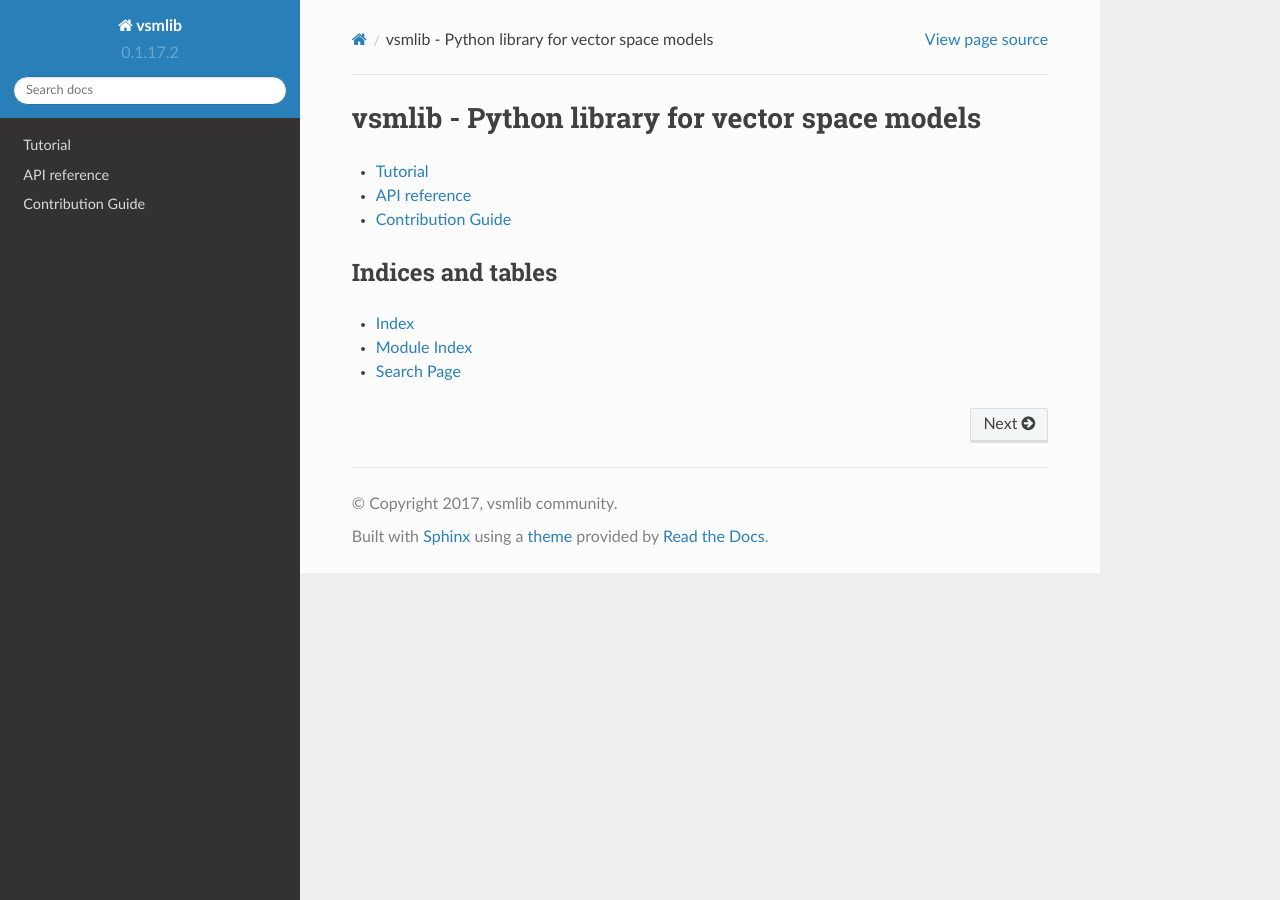
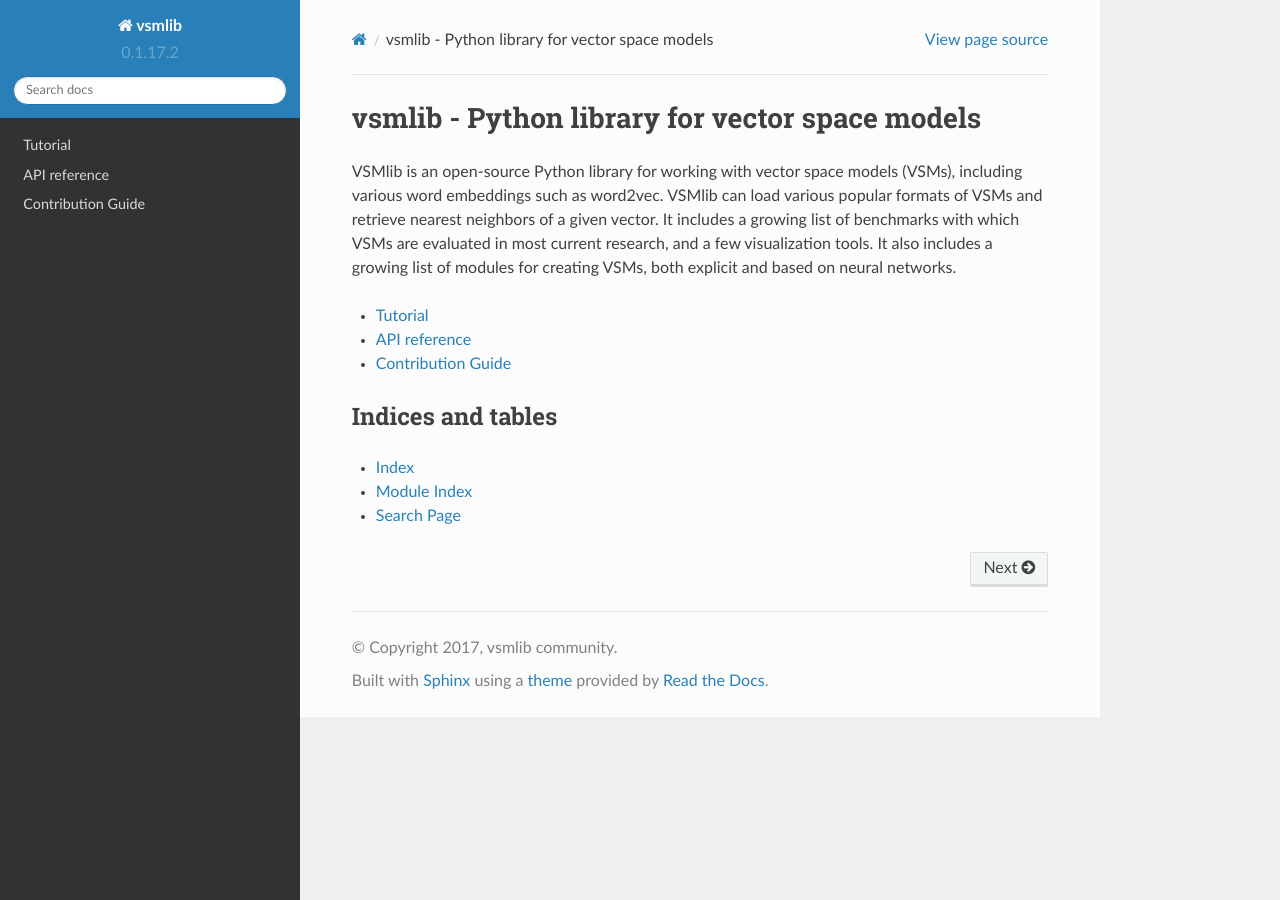
Before and after one commit to undertherain/vsmlib, a Sphinx documentation site: the page built from docs/source/index.rst, in a window 1280 px wide. Built offline with Sphinx 7.4.7 and the Read the Docs theme 2.0.0, drawn with Linux system fonts in a browser that asks for light colours.

Commit message:
rst style fixes in docs

```diff
--- a/docs/source/index.rst
+++ b/docs/source/index.rst
@@ -2,6 +2,12 @@
 ===============================================
 vsmlib - Python library for vector space models
 ===============================================
+
+VSMlib is an open-source Python library for working with vector space models (VSMs),
+including various word embeddings such as word2vec. VSMlib can load various popular
+formats of VSMs and retrieve nearest neighbors of a given vector. It includes a growing
+list of benchmarks with which VSMs are evaluated in most current research, and a few visualization tools.
+It also includes a growing list of modules for creating VSMs, both explicit and based on neural networks.
 
 .. toctree::
    :maxdepth: 1
--- a/docs/source/tutorial/installing.rst
+++ b/docs/source/tutorial/installing.rst
@@ -10,7 +10,7 @@
 - Python 3.5 or later
 
 Method 1: Pip-install
---------------------
+---------------------
 
 The latest stable version:
 
@@ -23,7 +23,7 @@
 
 
 Method 2: Clone or download the github repo
-------------------------------------------
+-------------------------------------------
 
 You can avoid intalling vsmlib system-wide. Simply download and unpack the github repo into your project's working directory.
 
--- a/docs/source/tutorial/training_vectors.rst
+++ b/docs/source/tutorial/training_vectors.rst
@@ -1,5 +1,5 @@
 Training new models
-=================
+===================
 
 .. currentmodule:: vsmlib
 
@@ -8,7 +8,7 @@
 
 
 Word2vec
--------------------
+--------
 
 `Word2vec <https://arxiv.org/pdf/1301.3781.pdf>`_ is arguably the most popular word embedding model. You can use our implementation as follows:
 
--- a/docs/source/tutorial/visualization.rst
+++ b/docs/source/tutorial/visualization.rst
@@ -1,5 +1,5 @@
 Visualization
-=====================
+=============
 
 .. currentmodule:: vsmlib
 
@@ -18,11 +18,12 @@
 TODO: how to interpret this.
 
 Visualizing similarity between certain words.
---------------------------------------------
+---------------------------------------------
 
 >>> vs.draw_features_and_similarity(vsm, ["apple", "pear", "cat", "dog"])
 
 .. image:: images/draw_similarity.png
+
 The color intensity indicates the degre of similarity. We can see that apple is more similar to pear than to cat or dog, and the other way round.
 
 Visualizing dimensions
--- a/docs/source/tutorial/working_with_vectors.rst
+++ b/docs/source/tutorial/working_with_vectors.rst
@@ -33,7 +33,7 @@
 {'size_dimensions': 300, 'dimensions': 300, 'size_window': '8'}
 
 Getting top similar neighbors of a word
-----------------
+---------------------------------------
 
 >>> my_vsm.get_most_similar_words("apple", cnt=5)
 [['apple', 1.0000000999898755],
```
Also changed, not shown: docs/source/tutorial/getting_vectors.rst (+5 -5 lines), 1 other file.
